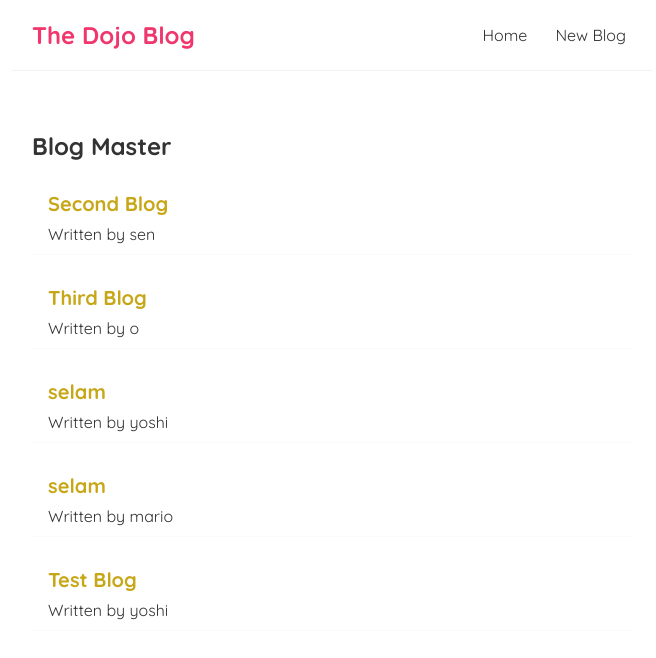
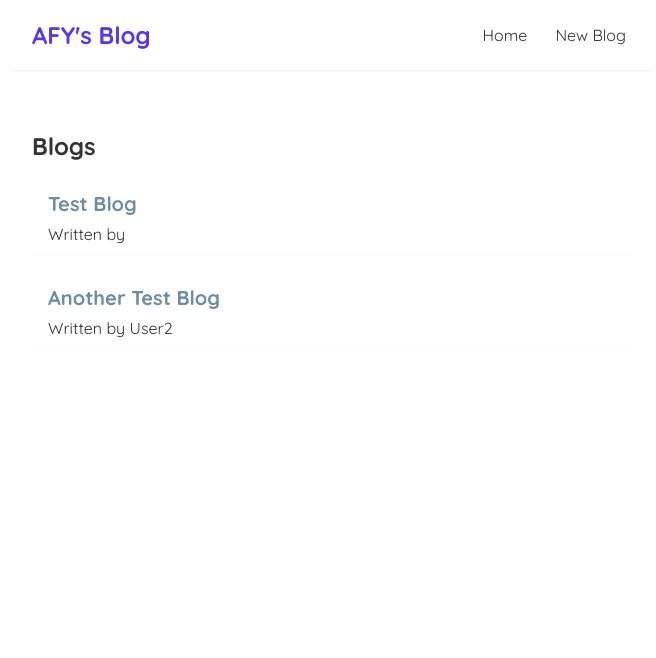
Before and after one commit to ahmetfarukyilmaz/Blog, a React (Create React App) app: page / in a window 1280 px wide. Shown: the top 658 px of the page, without its empty margins (308-964 px from the left). Built offline with nearby package versions, Linux system fonts and the light colour scheme; data requests are answered from the project's data file.

Commit message:
Edit readme.md

```diff
--- a/data/db.json
+++ b/data/db.json
@@ -1,34 +1,16 @@
 {
   "blogs": [
     {
-      "title": "Second Blog",
-      "body": "Second body",
-      "author": "sen",
-      "id": 2
+      "title": "Test Blog",
+      "body": "This is a test paragraph",
+      "author": "",
+      "id": 1
     },
     {
-      "title": "Third Blog",
-      "body": "Third body",
-      "author": "o",
-      "id": 3
-    },
-    {
-      "title": "selam",
-      "body": "aleyküm selam",
-      "author": "yoshi",
-      "id": 5
-    },
-    {
-      "title": "selam",
-      "body": "aleyküm selam",
-      "author": "mario",
-      "id": 7
-    },
-    {
-      "title": "Test Blog",
-      "body": "Test Blog Body",
-      "author": "yoshi",
-      "id": 8
+      "title": "Another Test Blog",
+      "body": "Test blog paragraph",
+      "author": "User2",
+      "id": 2
     }
   ]
 }
--- a/public/index.html
+++ b/public/index.html
@@ -24,7 +24,7 @@
       work correctly both with client-side routing and a non-root public URL.
       Learn how to configure a non-root public URL by running `npm run build`.
     -->
-    <title>React App</title>
+    <title>Blog</title>
   </head>
   <body>
     <noscript>You need to enable JavaScript to run this app.</noscript>
--- a/src/Create.js
+++ b/src/Create.js
@@ -2,9 +2,9 @@ import { useState } from "react";
 import {useHistory} from "react-router-dom";
 
 const Create = () => {
-  const [title, setTitle] = useState("selam");
-  const [body, setBody] = useState("aleyküm selam");
-  const [author, setAuthor] = useState("mario");
+  const [title, setTitle] = useState("");
+  const [body, setBody] = useState("");
+  const [author, setAuthor] = useState("");
   const [isPending, setIsPending] = useState(false);
   const history = useHistory();
 
@@ -46,12 +46,13 @@ const Create = () => {
         </textarea>
         <label>Blog Author:</label>
         <select value={author} onChange={(e) => setAuthor(e.target.value)}>
-          <option value="mario">mario</option>
-          <option value="yoshi">yoshi</option>
+          <option value="User1">User1</option>
+          <option value="User2">User2</option>
+          <option value="User3">User3</option>
+          <option value="User4">User4</option>
         </select>
         {!isPending && <button>Add Blog</button>}
         {isPending && <button disabled>Adding Blog...</button>}
-        <p>{title + " " + body + " " + author}</p>
       </form>
     </div>
   );
--- a/src/Home.js
+++ b/src/Home.js
@@ -12,7 +12,7 @@ const Home = () => {
     <div className="home">
       {error && <div>{error}</div>}
       {isPending && <div>Loading...</div>}
-      {blogs && <BlogList blogs={blogs} title="Blog Master" />}
+      {blogs && <BlogList blogs={blogs} title="Blogs" />}
     </div>
   );
 };
--- a/src/Navbar.js
+++ b/src/Navbar.js
@@ -3,7 +3,7 @@ import {Link} from 'react-router-dom';
 const Navbar = () => {
     return (
         <nav className="navbar">
-            <h1>The Dojo Blog</h1>
+            <h1>AFY's Blog</h1>
             <div className="links">
                 <Link to="/">Home</Link>
                 <Link to="/create">New Blog</Link>
--- a/src/index.css
+++ b/src/index.css
@@ -15,7 +15,7 @@
   border-bottom: 1px solid #f2f2f2;
 }
 .navbar h1 {
-  color: #f1356d;
+  color: #5735f1;
 }
 .navbar .links {
   margin-left: auto;
@@ -26,7 +26,7 @@
   padding: 6px;
 }
 .navbar a:hover {
-  color: #f1356d;
+  color: #5735f1;
 }
 .content {
   max-width: 600px;
@@ -45,7 +45,7 @@
 }
 .blog-preview h2 {
   font-size: 20px;
-  color: #c7a717;
+  color: rgb(109, 141, 161);
   margin-bottom: 8px;
 }
 .blog-preview a{
@@ -53,7 +53,7 @@
 }
 
 .blog-preview button{
-  background-color:#f1356d;
+  background-color:#5735f1;
   border-radius: 10%;
 }
 
@@ -61,14 +61,14 @@
 /* blog details page */
 .blog-details h2 {
   font-size: 20px;
-  color: #f1356d;
+  color:#5735f1;
   margin-bottom: 10px;
 }
 .blog-details div {
   margin: 20px 0;
 }
 .blog-details button {
-  background: #f1356d;
+  background: #5735f1;
   color: #fff;
   border: 0;
   padding: 8px;
@@ -88,7 +88,7 @@
 }
 .create h2 {
   font-size: 20px;
-  color: #f1356d;
+  color: #5735f1;
   margin-bottom: 30px;
 }
 .create input, .create textarea, .create select {
@@ -100,7 +100,7 @@
   display: block;
 }
 .create button {
-  background: #f1356d;
+  background: #5735f1;
   color: #fff;
   border: 0;
   padding: 8px;
```
Also changed, not shown: src/setupTests.js (deleted, +0 -5 lines), 2 other files (tests, documents, lock files or other folders).
